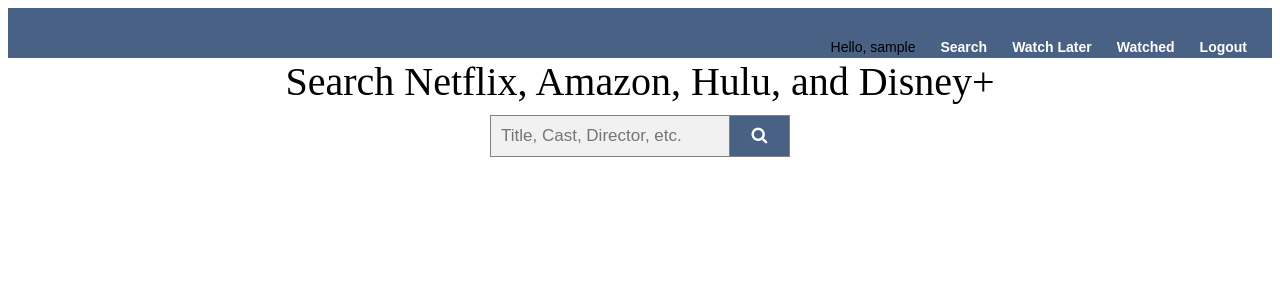
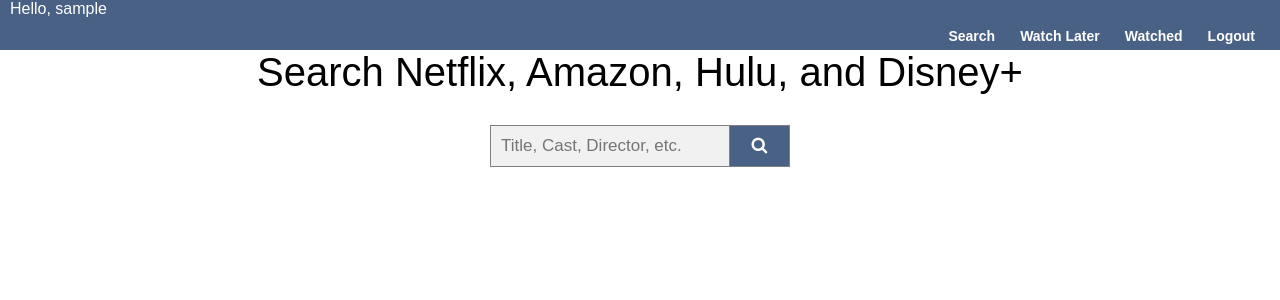
Before and after one commit to JamesMedved/DBM_Project, a Django app: page /jubi/search/ in a window 1280 px wide. Shown: the top 300 px of the page. Run offline with Django 4.2, Linux system fonts and the light colour scheme; the visitor is signed in with stand-in values (Sample User, id 1).

Commit message:
Style changes

```diff
--- a/website/mysite/jubi/models.py
+++ b/website/mysite/jubi/models.py
@@ -40,7 +40,6 @@ class Titles(models.Model):
         managed = False
         db_table = 'titles'
 
-
 class WatchLater(models.Model):
     title_id = models.IntegerField(primary_key=True)
     user_id = models.IntegerField()
--- a/website/mysite/mysite/settings.py
+++ b/website/mysite/mysite/settings.py
@@ -78,7 +78,7 @@ WSGI_APPLICATION = 'mysite.wsgi.application'
 DATABASES = {
     'default': {
         'ENGINE': 'django.db.backends.mysql',
-        'NAME': 'dbm_prj',
+        'NAME': 'dbsmproject',
         'USER': 'root',
         'PASSWORD': 'RooT1234@@',
         'HOST': 'localhost',
--- a/website/mysite/static/css/login.css
+++ b/website/mysite/static/css/login.css
@@ -59,6 +59,10 @@ body {
     color:white;
 }
 
+.Already a{
+    color: orange;
+}
+
 .flash-message {
     color:red;
 }
--- a/website/mysite/static/css/register.css
+++ b/website/mysite/static/css/register.css
@@ -58,3 +58,7 @@ body {
 .Already {
     color:white;
 }
+
+.Already a{
+    color: orange;
+}
--- a/website/mysite/static/css/style.css
+++ b/website/mysite/static/css/style.css
@@ -1,5 +1,7 @@
 * {
     box-sizing: border-box;
+    margin:0;
+    padding:0;
   }
 
   form.dbm input[type=text] {
@@ -9,6 +11,7 @@
     float: left;
     width: 80%;
     background: #f1f1f1;
+    margin-top:20px;
   }
 
   form.dbm button {
@@ -21,6 +24,7 @@
     border: 1px solid grey;
     border-left: none;
     cursor: pointer;
+    margin-top:20px;
   }
 
   form.dbm button:hover {
@@ -46,7 +50,7 @@
   ul li {
     list-style: none;
     margin-right: 25px;
-    margin-top: 15px;
+    margin-top: 10px;
     font-size: 14px;
   }
 
@@ -69,10 +73,15 @@
     font-size: 40px;
     padding: 10px;
     margin: auto;
+    font-family: Arial, Helvetica, sans-serif;
   }
 
-
-
+.welcome {
+  text-decoration: none;
+  font-family: Arial, Helvetica, sans-serif;
+  color: white;
+  padding-left:10px;
+}
 
 .container {
   font-family: Arial, Helvetica, sans-serif;
@@ -133,3 +142,15 @@ table tr:hover {background-color: rgb(187, 184, 184);}
 .add input[type="submit"]:hover{
   background: rgb(73,97,132);
   }
+
+.none {
+  padding-top: 50px;
+  width: 400px;
+  font-size: 40px;
+  color: black;
+  font-family: Arial;
+  position: center;
+  height: 80px;
+  margin: auto;
+  margin-top: 60px;
+}
--- a/website/mysite/templates/search.html
+++ b/website/mysite/templates/search.html
@@ -15,18 +15,21 @@
 <body>
 
   <div class ="header">
+    <div class="welcome">
+      Hello, {{request.user}}
+    </div>
     <div class ="nav-links"></div>
       <ul>
-        <li>Hello, {{request.user}}</li>
         <li><a href=""><a href="{% url 'search' %}" class="m1-2">Search</a></a></li>
         <li><a href=""><a href="{% url 'watchlater' %}" class="m1-2">Watch Later</a></li>
         <li><a href="">Watched</a></li>
         <li><a href="{% url 'logoutUser' %}">Logout</a></li>
       </ul>
     </div>
-  <div class="title">
-    Search Netflix, Amazon, Hulu, and Disney+
-  </div>
+</div>
+
+<div class="title">
+  Search Netflix, Amazon, Hulu, and Disney+
 </div>
 
   <form class="dbm" method=POST action="" style="margin:auto;max-width:300px">
@@ -65,7 +68,9 @@
     </div>
   {% else %}
     {% if search %}
-      <h2><center>No Results Found!</center></h2>
+    <div class="none">
+      No Results Found!
+    </div>
     {% endif %}
   {% endif %}
 </body>
```
Also changed, not shown: website/mysite/static/images/jubi.png (added).
